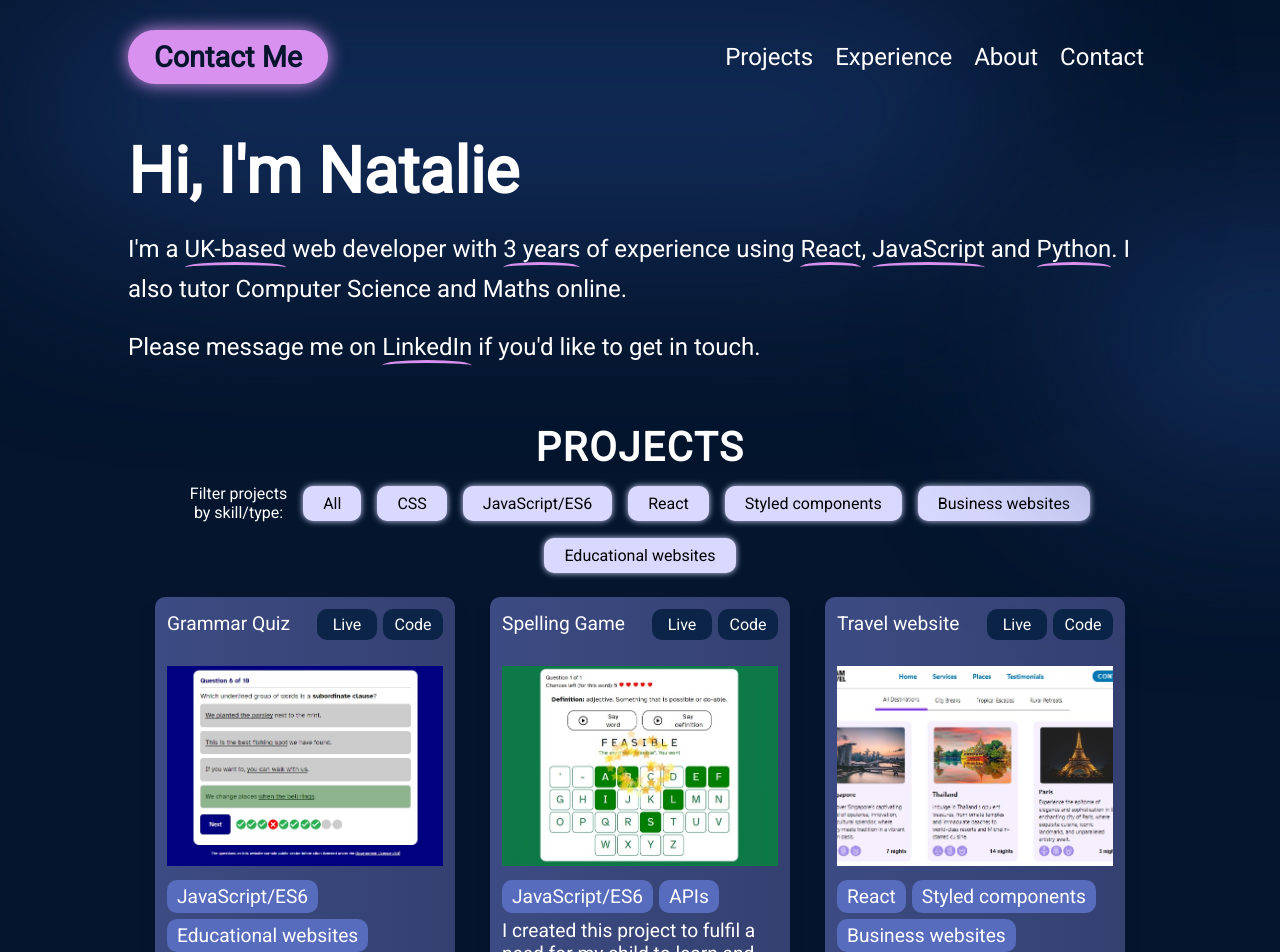
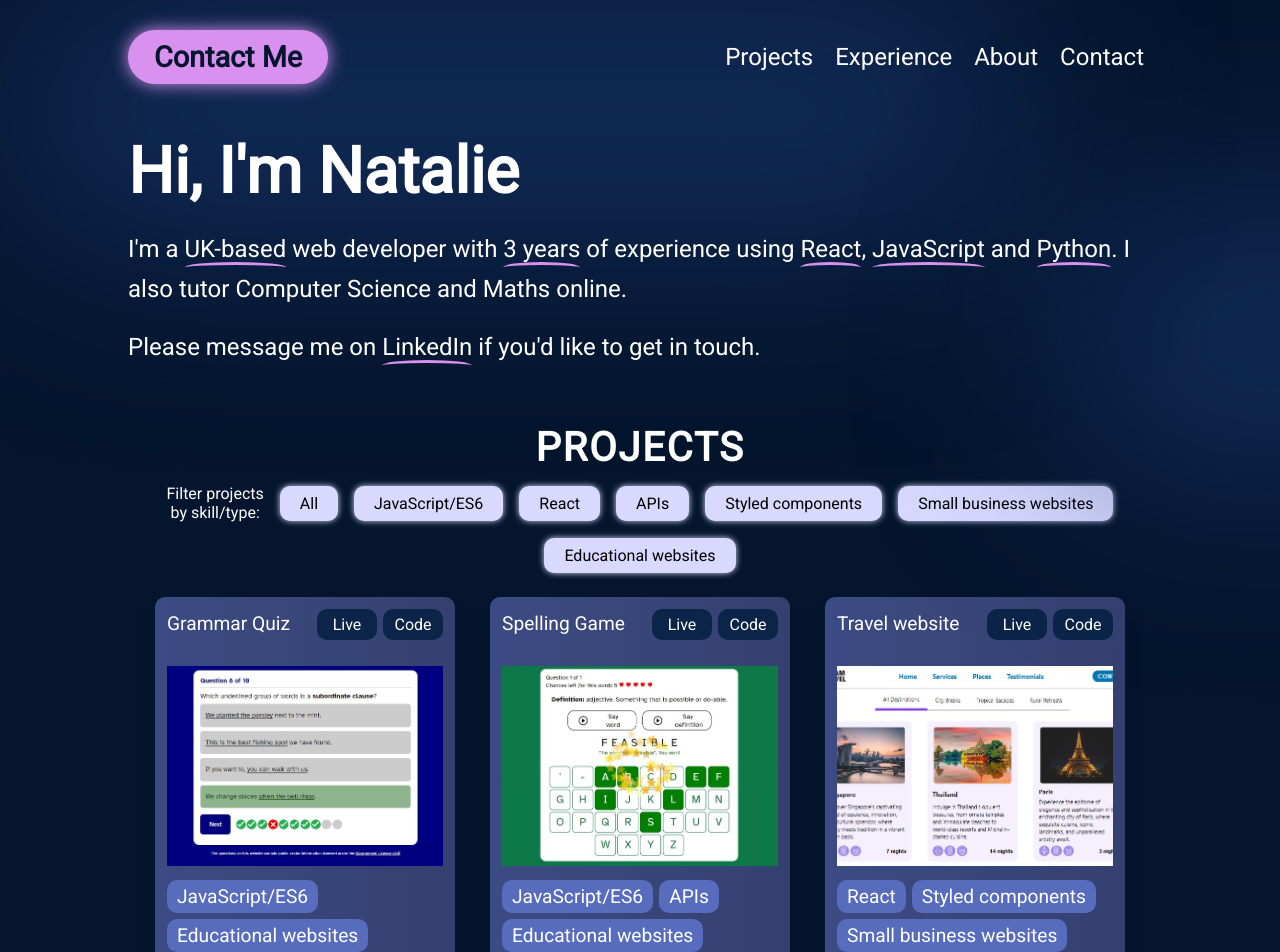
Before and after one commit to Nadia982/portfolio-2024-05, a React (Vite) app: page / in a window 1280 px wide. Shown: the top 952 px of the page. Built offline with nearby package versions, Linux system fonts and the light colour scheme.

Commit message:
made code to filter projects more concise using a for of loop

```diff
--- a/src/components/Projects/Projects.jsx
+++ b/src/components/Projects/Projects.jsx
@@ -8,12 +8,11 @@ export const Projects = () => {
   const [selectTab, setSelectTab] = useState("all");
 
   const technologies = [
-    "CSS",
     "JavaScript/ES6",
     "React",
-    // "TypeScript",
+    "APIs",
     "Styled components",
-    "Business websites",
+    "Small business websites",
     "Educational websites"
   ];
 
@@ -21,37 +20,14 @@ export const Projects = () => {
     if (selectTab === "all") {
       setProjects(data);
     }
-
-    if (selectTab === "CSS") {
-      const filteredData = data.filter((item) =>
-        item.skills.includes("CSS")
-      );
-      setProjects(filteredData);
+    for (const technology of technologies) {
+      if (selectTab === technology) {
+          const filteredData = data.filter((item) =>
+            item.skills.includes(technology)
+          );
+          setProjects(filteredData);
+        }
     }
-
-    if (selectTab === "JavaScript/ES6") {
-      const filteredData = data.filter((item) =>
-        item.skills.includes("JavaScript/ES6")
-      );
-      setProjects(filteredData);
-    }
-
-    if (selectTab === "React") {
-      const filteredData = data.filter((item) => item.skills.includes("React"));
-      setProjects(filteredData);
-    }
-
-    if (selectTab === "Styled components") {
-      const filteredData = data.filter((item) => item.skills.includes("Styled components"));
-      setProjects(filteredData);
-    }
-
-    // if (selectTab === "TypeScript") {
-    //   const filteredData = data.filter((item) =>
-    //     item.skills.includes("TypeScript")
-    //   );
-    //   setProjects(filteredData);
-    // }
   }, [selectTab]);
 
 
--- a/src/data/projects.json
+++ b/src/data/projects.json
@@ -15,7 +15,7 @@
 "title": "Spelling Game",
 "imgUrl": "projects/portfolioImg2.jpg",
 "description": "I created this project to fulfil a need for my child to learn and practise certain spellings before his SATS (UK school standard assessment tests for 10-11 year-olds). This app is similar to Wordle, except that it allows words of differing lengths and provides an option for the word and its definition to be read out loud using the SpeechSynthesis API.",
-"skills": ["JavaScript/ES6", "APIs"],
+"skills": ["JavaScript/ES6", "APIs", "Educational websites"],
 "siteUrl": "https://nadia982.github.io/spelling-game-letters-in-order/",
 "gitHub": "https://github.com/Nadia982/spelling-game-letters-in-order",
 "alt": "A screenshot of project 2: a spelling game where the word 'feasible' is spelled out correctly."
@@ -25,7 +25,7 @@
 "title": "Travel website",
 "imgUrl": "projects/portfolioImg3.jpg",
 "description": "A concept landing page for a fictional luxury travel company created using React and styled components.",
-"skills": ["React", "Styled components", "Business websites"],
+"skills": ["React", "Styled components", "Small business websites"],
 "siteUrl": "https://nadia982.github.io/dream-travel/",
 "gitHub": "https://github.com/Nadia982/dream-travel",
 "alt": "A screenshot of project 3: a multiple choice quiz about English grammar on a dark blue background with four possible answers. At the bottom of the screen there are answer indicators indicating whether previous questions have been answered correctly."
```
